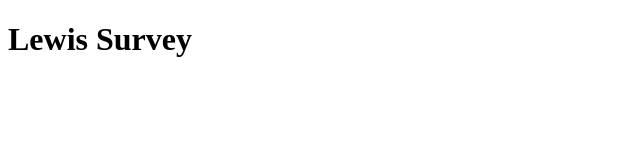
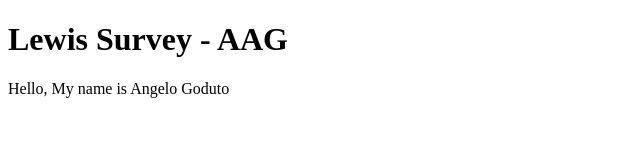
Before and after one commit to AGoduto1/lewis-survey-final, a plain HTML site: page index.html in a window 1280 px wide. Shown: the whole page, without its empty margins (0-640 px from the left). Drawn offline with Linux system fonts and the light colour scheme.

Commit message:
add file.

```diff
--- a/index.html
+++ b/index.html
@@ -9,6 +9,7 @@
 </head>
 
 <body>
-    <h1>Lewis Survey</h1>
+    <h1>Lewis Survey - AAG</h1>
+    <p>Hello, My name is Angelo Goduto</p>
 </body>
 </html>
```
